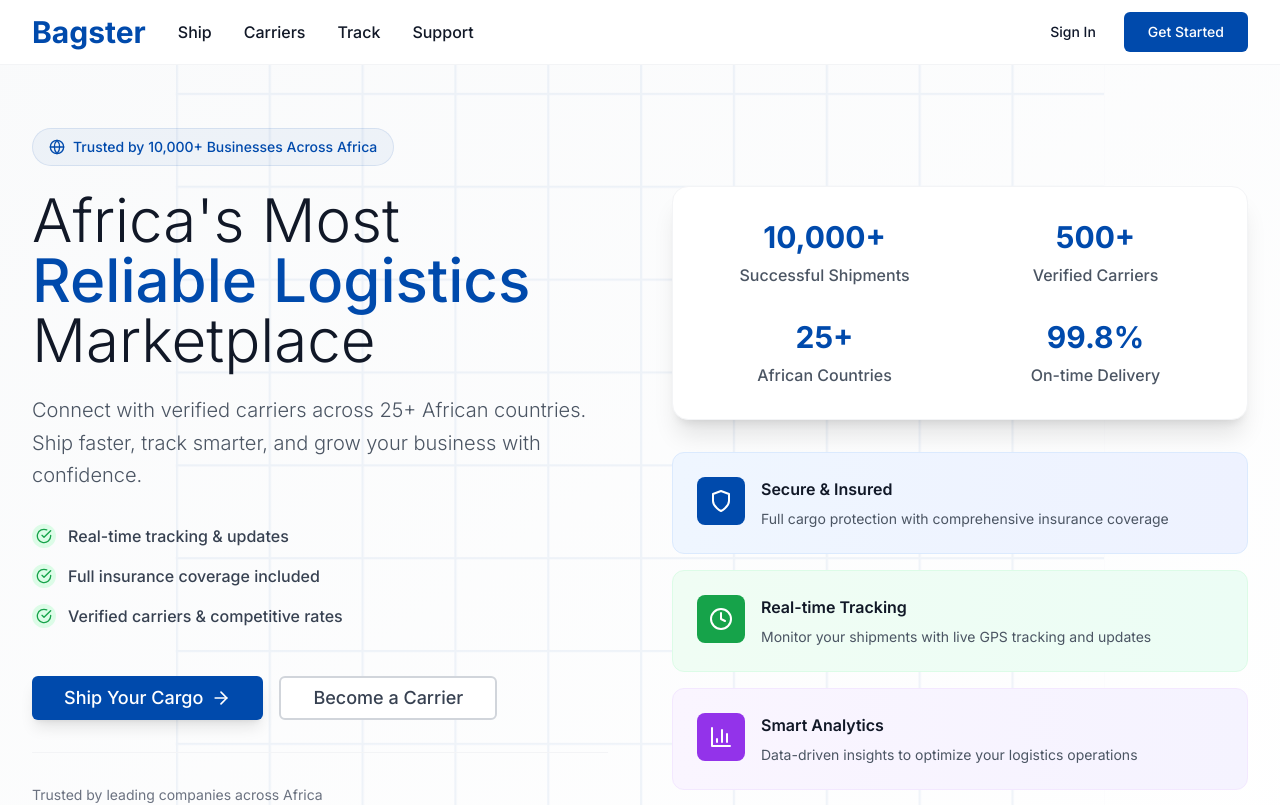
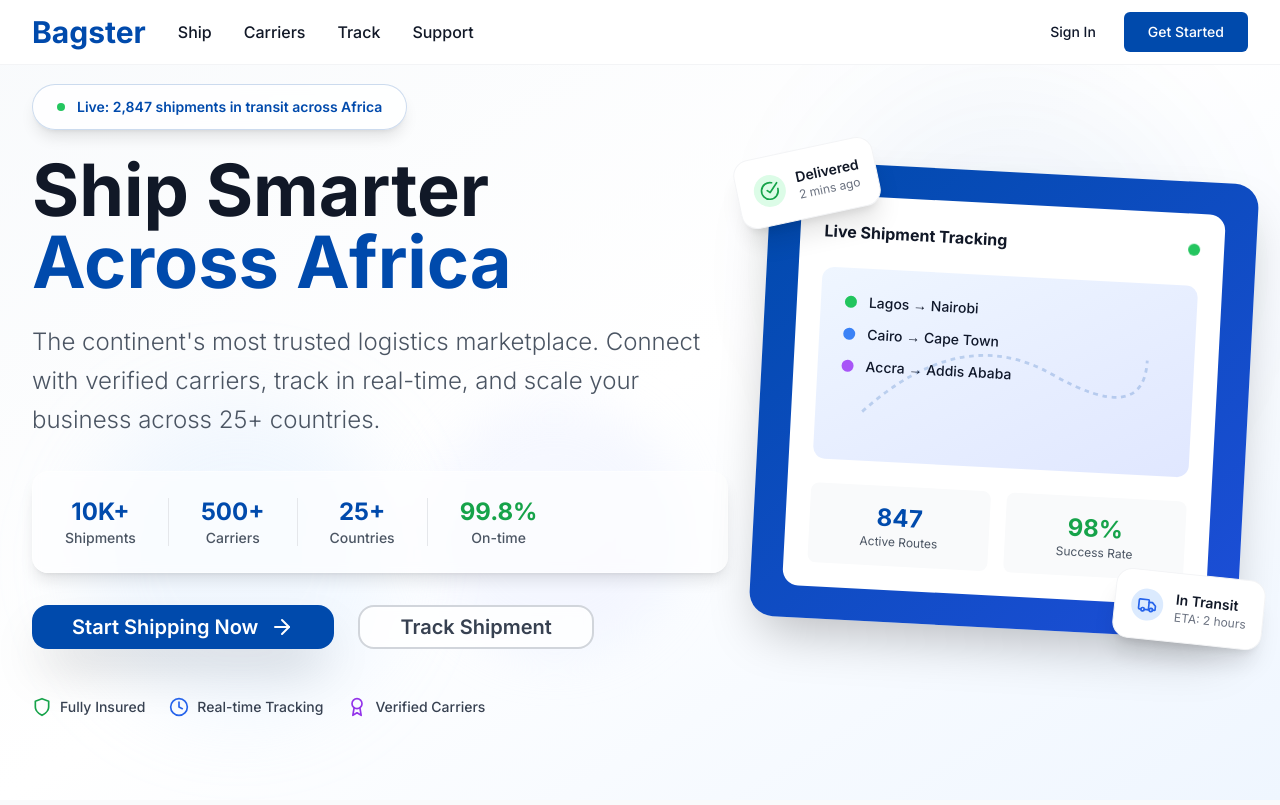
Before and after one commit to NubiagoProjects/Bagster, a Next.js app: page / in a window 1280 px wide. Shown: the top 805 px of the page. Built offline with nearby package versions, Linux system fonts and the light colour scheme.

Commit message:
Create modern asymmetric hero with interactive dashboard visualization and floating elements

```diff
--- a/app/page.tsx
+++ b/app/page.tsx
@@ -13,151 +13,166 @@
     <div className="min-h-screen">
       <HomepageHeader />
 
-      {/* Professional Hero Section */}
-      <section className="relative min-h-screen bg-white overflow-hidden">
-        {/* Background Pattern */}
-        <div className="absolute inset-0 bg-gradient-to-br from-gray-50 to-white">
-          <div className="absolute inset-0 opacity-5">
-            <svg className="w-full h-full" viewBox="0 0 100 100" xmlns="http://www.w3.org/2000/svg">
-              <defs>
-                <pattern id="grid" width="10" height="10" patternUnits="userSpaceOnUse">
-                  <path d="M 10 0 L 0 0 0 10" fill="none" stroke="#004aac" strokeWidth="0.5"/>
-                </pattern>
-              </defs>
-              <rect width="100" height="100" fill="url(#grid)" />
-            </svg>
-          </div>
+      {/* Modern Asymmetric Hero Section */}
+      <section className="relative min-h-screen bg-gradient-to-br from-slate-50 via-white to-blue-50 overflow-hidden">
+        <div className="absolute inset-0">
+          {/* Geometric Background Elements */}
+          <div className="absolute top-20 right-20 w-96 h-96 bg-brand-primary/5 rounded-full blur-3xl"></div>
+          <div className="absolute bottom-20 left-20 w-80 h-80 bg-blue-200/20 rounded-full blur-2xl"></div>
+          <div className="absolute top-1/2 left-1/3 w-64 h-64 bg-indigo-100/30 rounded-full blur-xl"></div>
         </div>
 
         <div className="relative z-10 max-w-7xl mx-auto px-4 sm:px-6 lg:px-8">
-          <div className="pt-32 pb-20">
-            <div className="grid lg:grid-cols-2 gap-16 items-center">
-              {/* Left Column - Content */}
+          <div className="min-h-screen flex items-center">
+            <div className="grid lg:grid-cols-12 gap-8 items-center w-full">
+
+              {/* Left Column - Content (7 columns) */}
+              <div className="lg:col-span-7 space-y-10">
                 <div className="space-y-8">
                   <div className="space-y-6">
-                  <div className="inline-flex items-center px-4 py-2 rounded-full bg-brand-primary/5 border border-brand-primary/10 text-brand-primary text-sm font-medium">
-                    <Globe className="w-4 h-4 mr-2" />
-                    Trusted by 10,000+ Businesses Across Africa
+                    <div className="inline-flex items-center px-6 py-3 rounded-full bg-white/80 backdrop-blur-sm border border-brand-primary/20 text-brand-primary text-sm font-semibold shadow-lg">
+                      <div className="w-2 h-2 bg-green-500 rounded-full mr-3 animate-pulse"></div>
+                      Live: 2,847 shipments in transit across Africa
                     </div>
 
-                  <h1 className="text-4xl lg:text-6xl font-light text-gray-900 leading-tight">
-                    Africa's Most
-                    <span className="block font-medium text-brand-primary">Reliable Logistics</span>
-                    <span className="block font-light">Marketplace</span>
+                    <h1 className="text-5xl lg:text-7xl font-bold text-gray-900 leading-[0.9]">
+                      Ship Smarter
+                      <span className="block text-brand-primary">Across Africa</span>
                     </h1>
 
-                  <p className="text-xl text-gray-600 font-light leading-relaxed max-w-xl">
-                    Connect with verified carriers across 25+ African countries. Ship faster, track smarter, and grow your business with confidence.
+                    <p className="text-2xl text-gray-600 font-light leading-relaxed max-w-2xl">
+                      The continent's most trusted logistics marketplace. Connect with verified carriers, track in real-time, and scale your business across 25+ countries.
                     </p>
                   </div>
 
-                {/* Key Benefits */}
-                <div className="space-y-4">
-                  <div className="flex items-center space-x-3">
-                    <div className="w-6 h-6 bg-green-100 rounded-full flex items-center justify-center">
-                      <CheckCircle className="w-4 h-4 text-green-600" />
+                  {/* Quick Stats Bar */}
+                  <div className="flex items-center space-x-8 py-6 px-8 bg-white/60 backdrop-blur-sm rounded-2xl border border-white/40 shadow-lg">
+                    <div className="text-center">
+                      <div className="text-2xl font-bold text-brand-primary">10K+</div>
+                      <div className="text-sm text-gray-600 font-medium">Shipments</div>
                     </div>
-                    <span className="text-gray-700 font-medium">Real-time tracking & updates</span>
+                    <div className="w-px h-12 bg-gray-200"></div>
+                    <div className="text-center">
+                      <div className="text-2xl font-bold text-brand-primary">500+</div>
+                      <div className="text-sm text-gray-600 font-medium">Carriers</div>
                     </div>
-                  <div className="flex items-center space-x-3">
-                    <div className="w-6 h-6 bg-green-100 rounded-full flex items-center justify-center">
-                      <CheckCircle className="w-4 h-4 text-green-600" />
+                    <div className="w-px h-12 bg-gray-200"></div>
+                    <div className="text-center">
+                      <div className="text-2xl font-bold text-brand-primary">25+</div>
+                      <div className="text-sm text-gray-600 font-medium">Countries</div>
                     </div>
-                    <span className="text-gray-700 font-medium">Full insurance coverage included</span>
-                  </div>
-                  <div className="flex items-center space-x-3">
-                    <div className="w-6 h-6 bg-green-100 rounded-full flex items-center justify-center">
-                      <CheckCircle className="w-4 h-4 text-green-600" />
-                    </div>
-                    <span className="text-gray-700 font-medium">Verified carriers & competitive rates</span>
+                    <div className="w-px h-12 bg-gray-200"></div>
+                    <div className="text-center">
+                      <div className="text-2xl font-bold text-green-600">99.8%</div>
+                      <div className="text-sm text-gray-600 font-medium">On-time</div>
                     </div>
                   </div>
 
                   {/* CTA Buttons */}
-                <div className="flex flex-col sm:flex-row gap-4 pt-4">
+                  <div className="flex flex-col sm:flex-row gap-6">
                     <Link href="/shipments">
-                    <Button size="lg" className="bg-brand-primary text-white hover:bg-blue-700 px-8 py-4 text-lg font-medium shadow-lg hover:shadow-xl transition-all duration-300 group">
-                      Ship Your Cargo
-                      <ArrowRight className="w-5 h-5 ml-2 group-hover:translate-x-1 transition-transform" />
+                      <Button size="lg" className="bg-brand-primary text-white hover:bg-blue-700 px-10 py-5 text-xl font-semibold shadow-2xl hover:shadow-3xl transition-all duration-300 group rounded-2xl">
+                        Start Shipping Now
+                        <ArrowRight className="w-6 h-6 ml-3 group-hover:translate-x-2 transition-transform" />
                       </Button>
                     </Link>
-                  <Link href="/register">
-                    <Button variant="outline" size="lg" className="border-2 border-gray-300 text-gray-700 bg-white hover:bg-gray-50 px-8 py-4 text-lg font-medium transition-all duration-300">
-                      Become a Carrier
+                    <Link href="/tracking">
+                      <Button variant="outline" size="lg" className="border-2 border-gray-300 text-gray-700 bg-white/80 backdrop-blur-sm hover:bg-white px-10 py-5 text-xl font-semibold transition-all duration-300 rounded-2xl">
+                        Track Shipment
                       </Button>
                     </Link>
                   </div>
 
-                {/* Trust Indicators */}
-                <div className="pt-8 border-t border-gray-100">
-                  <p className="text-sm text-gray-500 mb-4">Trusted by leading companies across Africa</p>
-                  <div className="flex items-center space-x-8 opacity-60">
-                    <div className="text-lg font-semibold text-gray-400">TechCorp</div>
-                    <div className="text-lg font-semibold text-gray-400">AfriTrade</div>
-                    <div className="text-lg font-semibold text-gray-400">LogiFlow</div>
-                    <div className="text-lg font-semibold text-gray-400">CargoMax</div>
+                  {/* Trust Badges */}
+                  <div className="flex items-center space-x-6 pt-4">
+                    <div className="flex items-center space-x-2">
+                      <Shield className="w-5 h-5 text-green-600" />
+                      <span className="text-sm font-medium text-gray-700">Fully Insured</span>
+                    </div>
+                    <div className="flex items-center space-x-2">
+                      <Clock className="w-5 h-5 text-blue-600" />
+                      <span className="text-sm font-medium text-gray-700">Real-time Tracking</span>
+                    </div>
+                    <div className="flex items-center space-x-2">
+                      <Award className="w-5 h-5 text-purple-600" />
+                      <span className="text-sm font-medium text-gray-700">Verified Carriers</span>
+                    </div>
                   </div>
                 </div>
               </div>
 
-              {/* Right Column - Stats & Visual */}
-              <div className="space-y-8">
-                {/* Stats Grid */}
-                <div className="bg-white rounded-2xl shadow-xl border border-gray-100 p-8">
-                  <div className="grid grid-cols-2 gap-8">
-                    <div className="text-center">
-                      <div className="text-3xl font-bold text-brand-primary mb-2">10,000+</div>
-                      <div className="text-gray-600 font-medium">Successful Shipments</div>
+              {/* Right Column - Visual (5 columns) */}
+              <div className="lg:col-span-5 relative">
+                <div className="relative">
+                  {/* Main Image Container */}
+                  <div className="relative bg-gradient-to-br from-brand-primary to-blue-700 rounded-3xl p-8 shadow-2xl transform rotate-3 hover:rotate-1 transition-transform duration-500">
+                    <div className="bg-white rounded-2xl p-6 space-y-6">
+                      {/* Mock Dashboard */}
+                      <div className="flex items-center justify-between">
+                        <h3 className="font-bold text-gray-900">Live Shipment Tracking</h3>
+                        <div className="w-3 h-3 bg-green-500 rounded-full animate-pulse"></div>
                       </div>
-                    <div className="text-center">
-                      <div className="text-3xl font-bold text-brand-primary mb-2">500+</div>
-                      <div className="text-gray-600 font-medium">Verified Carriers</div>
+
+                      {/* Map Visualization */}
+                      <div className="bg-gradient-to-br from-blue-50 to-indigo-100 rounded-xl p-6 h-48 relative overflow-hidden">
+                        <div className="absolute inset-0 opacity-20">
+                          <svg viewBox="0 0 400 200" className="w-full h-full">
+                            <path d="M50,150 Q150,50 250,100 T350,80" stroke="#004aac" strokeWidth="3" fill="none" strokeDasharray="5,5">
+                              <animate attributeName="stroke-dashoffset" values="0;-10" dur="1s" repeatCount="indefinite"/>
+                            </path>
+                          </svg>
                         </div>
-                    <div className="text-center">
-                      <div className="text-3xl font-bold text-brand-primary mb-2">25+</div>
-                      <div className="text-gray-600 font-medium">African Countries</div>
+                        <div className="relative z-10 space-y-3">
+                          <div className="flex items-center space-x-3">
+                            <div className="w-3 h-3 bg-green-500 rounded-full"></div>
+                            <span className="text-sm font-medium">Lagos → Nairobi</span>
                           </div>
-                    <div className="text-center">
-                      <div className="text-3xl font-bold text-brand-primary mb-2">99.8%</div>
-                      <div className="text-gray-600 font-medium">On-time Delivery</div>
+                          <div className="flex items-center space-x-3">
+                            <div className="w-3 h-3 bg-blue-500 rounded-full"></div>
+                            <span className="text-sm font-medium">Cairo → Cape Town</span>
+                          </div>
+                          <div className="flex items-center space-x-3">
+                            <div className="w-3 h-3 bg-purple-500 rounded-full"></div>
+                            <span className="text-sm font-medium">Accra → Addis Ababa</span>
                           </div>
                         </div>
                       </div>
 
-                {/* Feature Highlights */}
-                <div className="space-y-4">
-                  <div className="bg-gradient-to-r from-blue-50 to-indigo-50 rounded-xl p-6 border border-blue-100">
-                    <div className="flex items-start space-x-4">
-                      <div className="w-12 h-12 bg-brand-primary rounded-lg flex items-center justify-center">
-                        <Shield className="w-6 h-6 text-white" />
+                      {/* Stats */}
+                      <div className="grid grid-cols-2 gap-4">
+                        <div className="bg-gray-50 rounded-lg p-4 text-center">
+                          <div className="text-2xl font-bold text-brand-primary">847</div>
+                          <div className="text-xs text-gray-600">Active Routes</div>
                         </div>
-                      <div>
-                        <h3 className="font-semibold text-gray-900 mb-2">Secure & Insured</h3>
-                        <p className="text-gray-600 text-sm">Full cargo protection with comprehensive insurance coverage</p>
+                        <div className="bg-gray-50 rounded-lg p-4 text-center">
+                          <div className="text-2xl font-bold text-green-600">98%</div>
+                          <div className="text-xs text-gray-600">Success Rate</div>
+                        </div>
                       </div>
                     </div>
                   </div>
 
-                  <div className="bg-gradient-to-r from-green-50 to-emerald-50 rounded-xl p-6 border border-green-100">
-                    <div className="flex items-start space-x-4">
-                      <div className="w-12 h-12 bg-green-600 rounded-lg flex items-center justify-center">
-                        <Clock className="w-6 h-6 text-white" />
+                  {/* Floating Elements */}
+                  <div className="absolute -top-6 -left-6 bg-white rounded-2xl p-4 shadow-xl border border-gray-100 transform -rotate-12">
+                    <div className="flex items-center space-x-3">
+                      <div className="w-8 h-8 bg-green-100 rounded-full flex items-center justify-center">
+                        <CheckCircle className="w-5 h-5 text-green-600" />
                       </div>
                       <div>
-                        <h3 className="font-semibold text-gray-900 mb-2">Real-time Tracking</h3>
-                        <p className="text-gray-600 text-sm">Monitor your shipments with live GPS tracking and updates</p>
+                        <div className="text-sm font-semibold text-gray-900">Delivered</div>
+                        <div className="text-xs text-gray-500">2 mins ago</div>
                       </div>
                     </div>
                   </div>
 
-                  <div className="bg-gradient-to-r from-purple-50 to-violet-50 rounded-xl p-6 border border-purple-100">
-                    <div className="flex items-start space-x-4">
-                      <div className="w-12 h-12 bg-purple-600 rounded-lg flex items-center justify-center">
-                        <BarChart3 className="w-6 h-6 text-white" />
+                  <div className="absolute -bottom-4 -right-4 bg-white rounded-2xl p-4 shadow-xl border border-gray-100 transform rotate-6">
+                    <div className="flex items-center space-x-3">
+                      <div className="w-8 h-8 bg-blue-100 rounded-full flex items-center justify-center">
+                        <Truck className="w-5 h-5 text-blue-600" />
                       </div>
                       <div>
-                        <h3 className="font-semibold text-gray-900 mb-2">Smart Analytics</h3>
-                        <p className="text-gray-600 text-sm">Data-driven insights to optimize your logistics operations</p>
+                        <div className="text-sm font-semibold text-gray-900">In Transit</div>
+                        <div className="text-xs text-gray-500">ETA: 2 hours</div>
                       </div>
                     </div>
                   </div>
```
Lines whose indentation alone changed are shown as unchanged.
